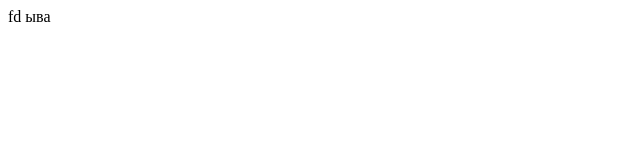
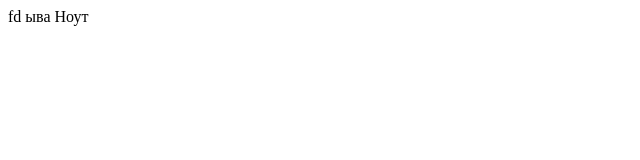
Before and after one commit to ilya0709/fetch-test, a plain HTML site: page index.html in a window 1280 px wide. Shown: the full height of the page, 0-640 px from the left. Drawn offline with Linux system fonts and the light colour scheme.

Commit message:
Ноут

```diff
--- a/index.html
+++ b/index.html
@@ -8,5 +8,6 @@
 <body>
     fd
     ыва
+    Ноут
 </body>
 </html>
```
